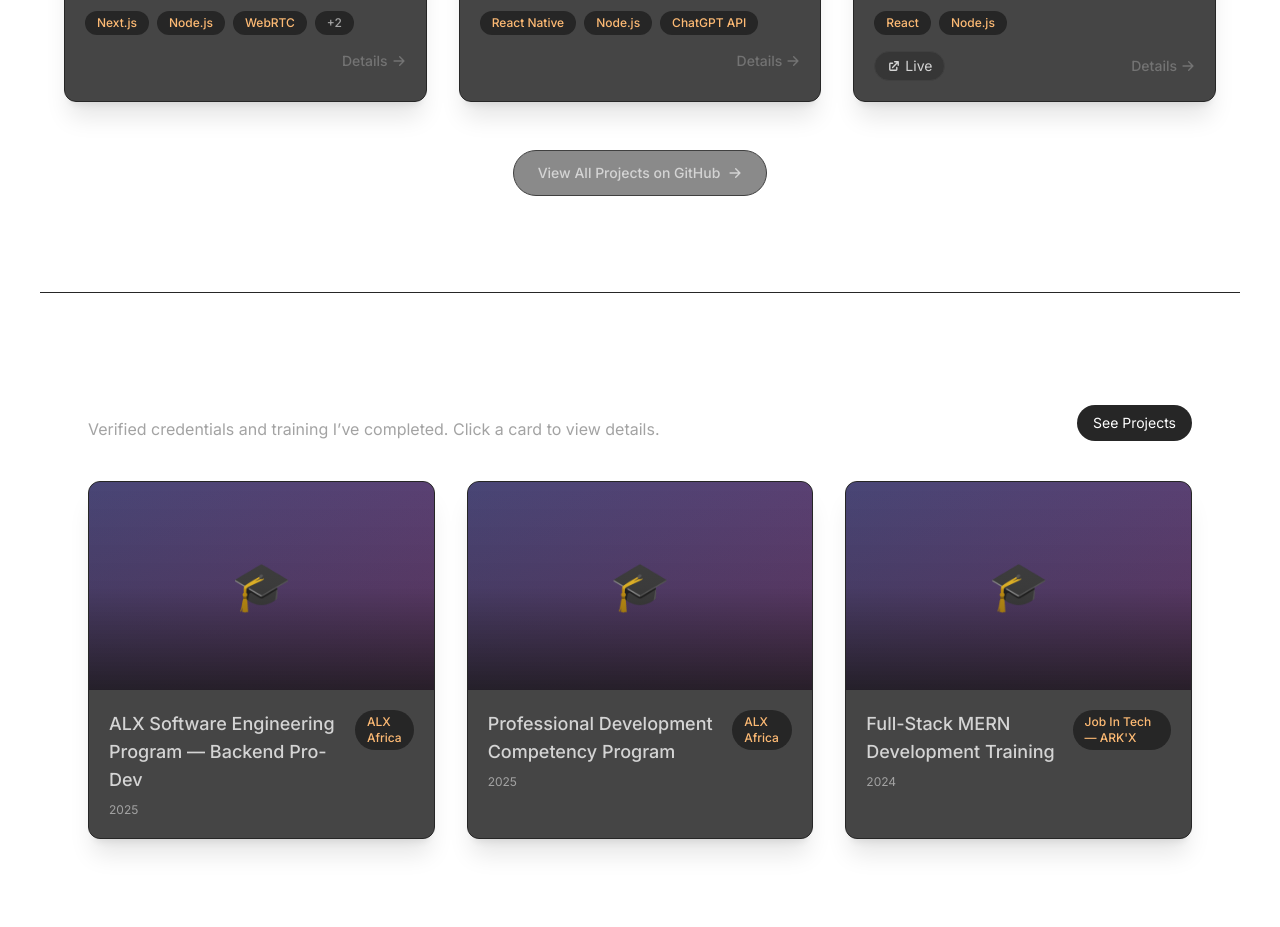
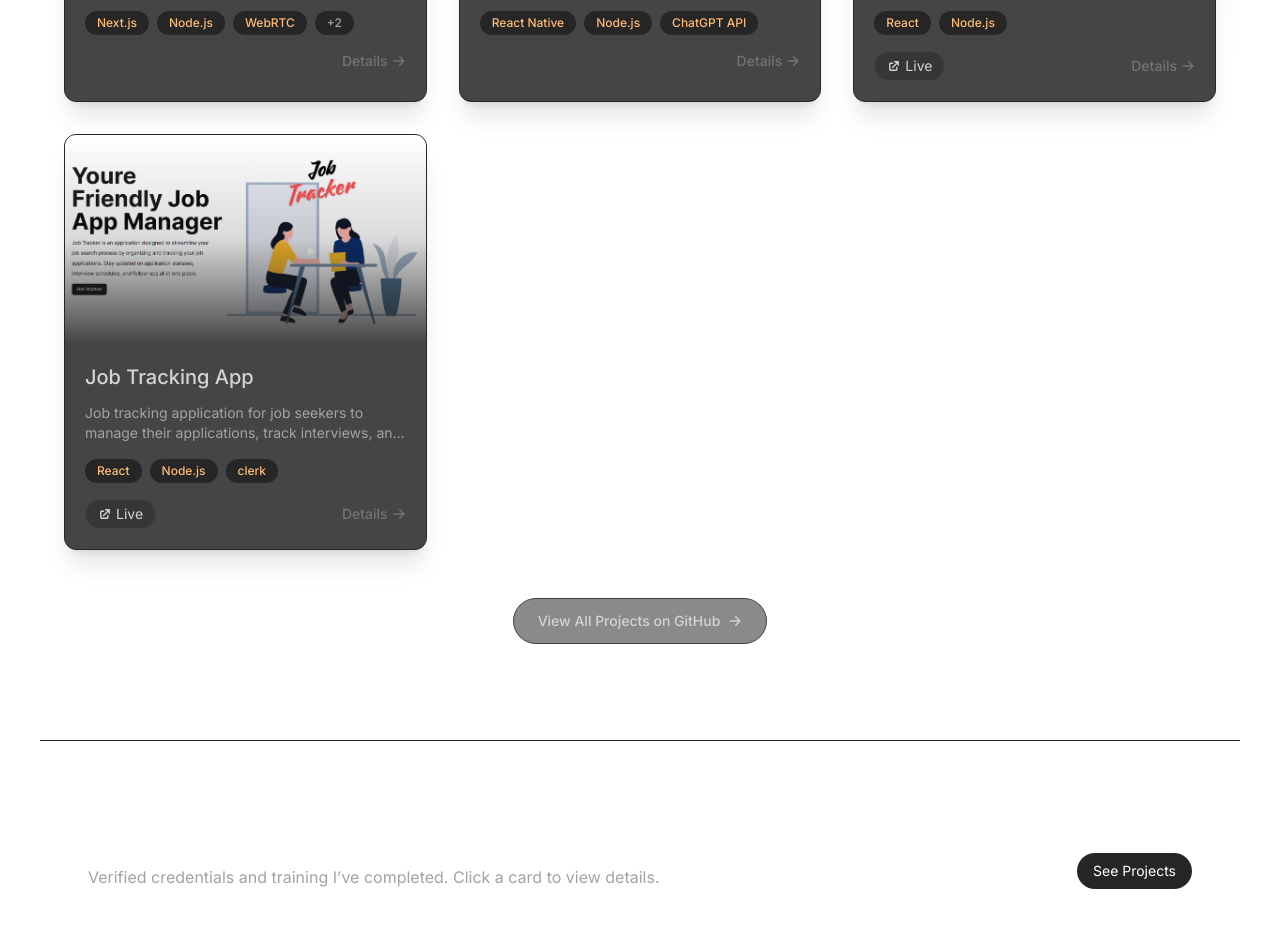
Before and after one commit to iliasradouche/portoflio, a React (Vite) app: page / in a window 1280 px wide. Shown: the part 6060-6987 px from the top of the page. Built offline with nearby package versions, Linux system fonts and the light colour scheme.

Commit message:
add new project

```diff
--- a/src/constants/index.js
+++ b/src/constants/index.js
@@ -7,6 +7,8 @@ import medsafe2 from "../assets/projects/medsafe1.png"
 import secret from "../assets/projects/secret.png"
 import gym1 from "../assets/projects/gym1.png"
 import gym2 from "../assets/projects/gym2.png"
+import jobtrack from "../assets/projects/jobtrack.png"
+import jobtrack2 from "../assets/projects/jobtrack2.png"
 
 
 
@@ -224,6 +226,18 @@ export const PROJECTS = [
     liveLink: "https://newgymdesign.netlify.app/",
     codeLink: null,
   },
+  {
+    id: 10,
+    title: "Job Tracking App",
+    image: jobtrack,
+    images: [jobtrack, jobtrack2],
+    description:
+      "Job tracking application for job seekers to manage their applications, track interviews, and stay organized.",
+    technologies: ["React", "Node.js", "clerk"],
+    category: "fullstack",
+    liveLink: "https://jobtrackingapplication.netlify.app/",
+    codeLink: null,
+  },
 ];
 
 
```
Also changed, not shown: src/assets/projects/jobtrack.png (added), src/assets/projects/jobtrack2.png (added).
